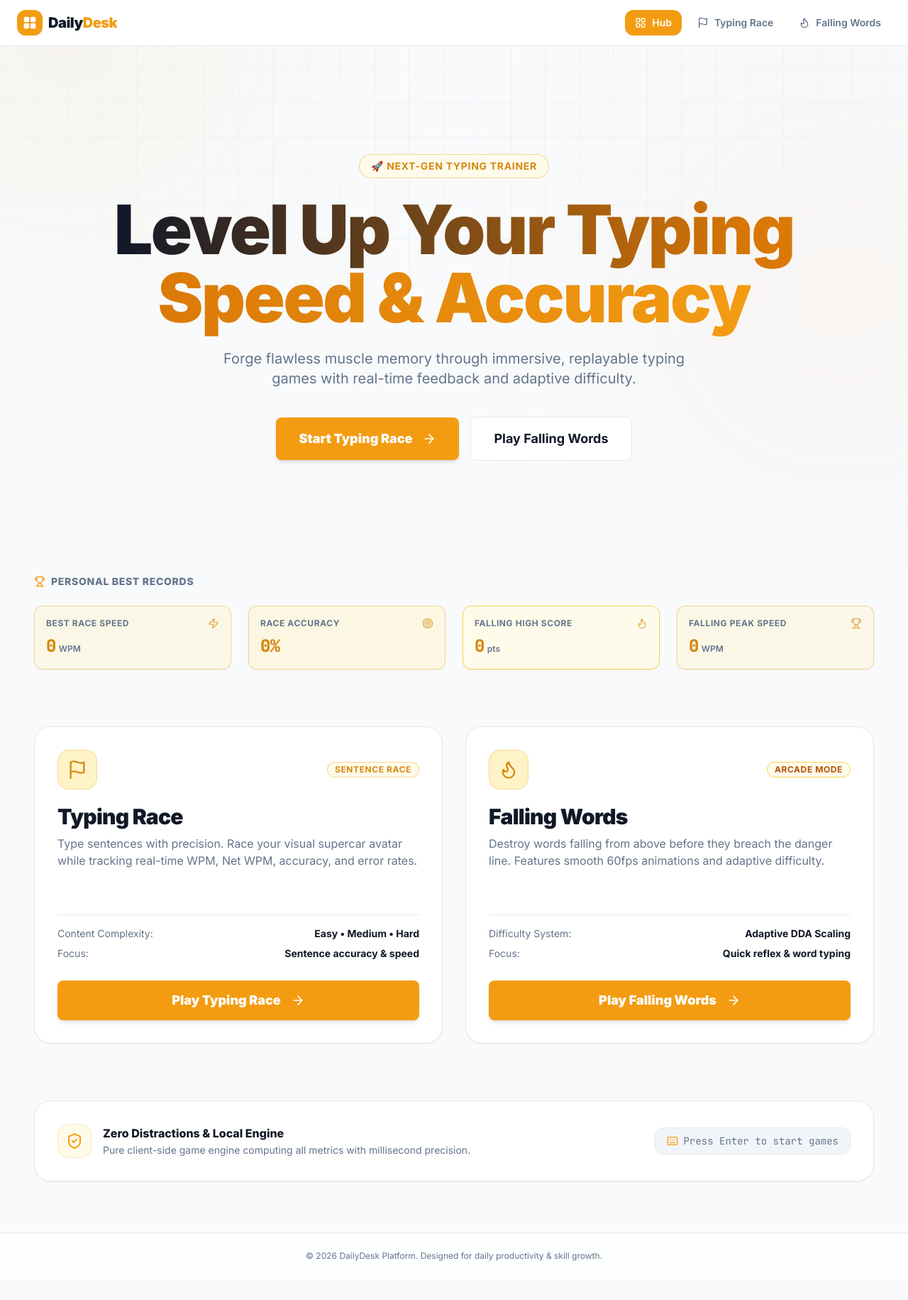
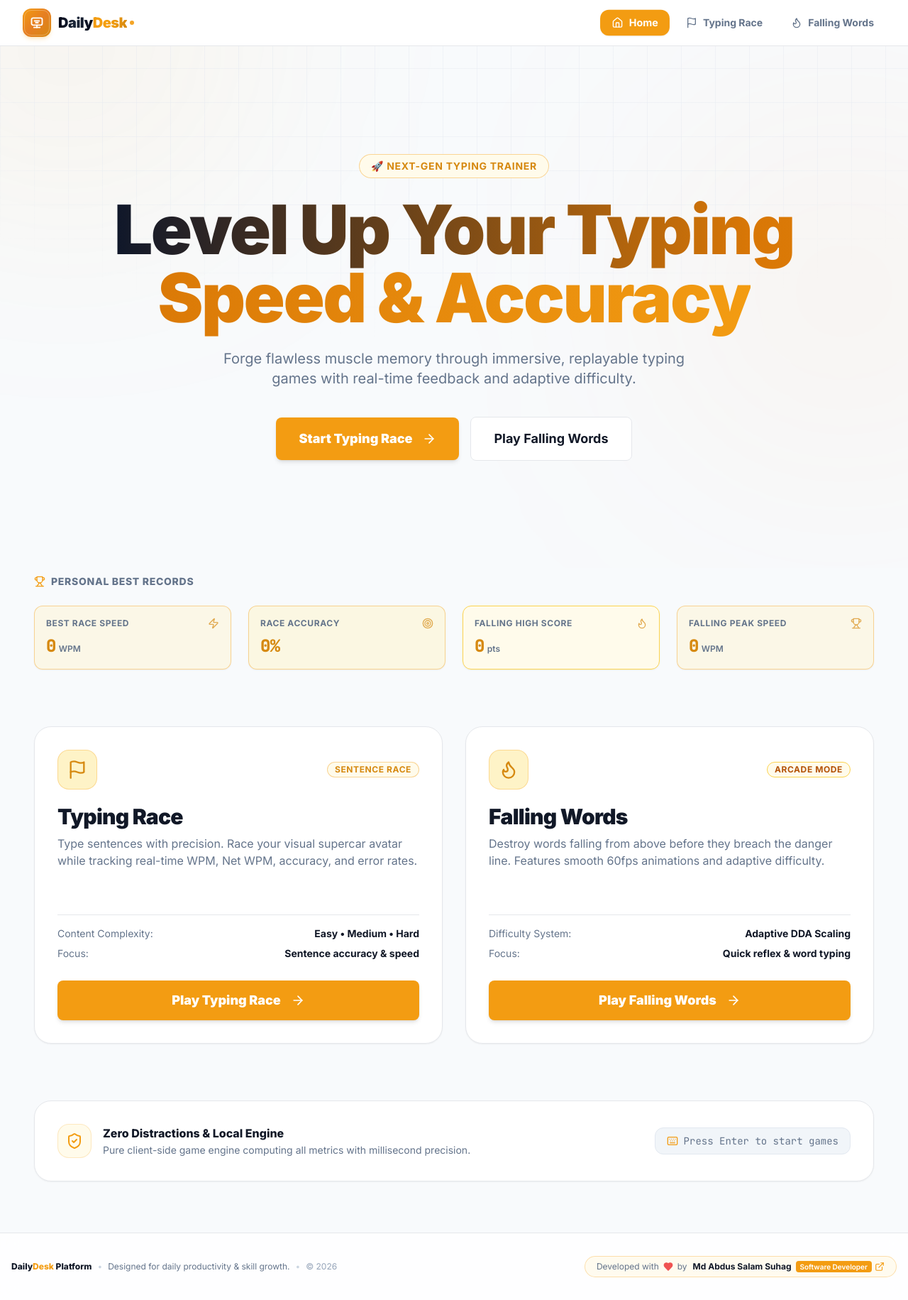
Before and after one commit to md-suhag/daily-desk, a Next.js app: page / in a window 1280 px wide. Shown: the whole page at 71% size. Before the commit the page ends 1801 px from the top, so only its background shows below. Built offline with nearby package versions, Linux system fonts and the light colour scheme.

Commit message:
feat(ui): update Navbar with Home link & brand logo gradient, add developer footer credit

```diff
--- a/src/app/layout.tsx
+++ b/src/app/layout.tsx
@@ -2,6 +2,7 @@ import type { Metadata } from 'next';
 import { Inter, JetBrains_Mono } from 'next/font/google';
 import './globals.css';
 import { Navbar } from '@/components/common/Navbar';
+import { Code2, Heart, ExternalLink } from 'lucide-react';
 
 const inter = Inter({
   subsets: ['latin'],
@@ -26,7 +27,7 @@ export default function RootLayout({
 }>) {
   return (
     <html lang="en" className={`${inter.variable} ${jetbrainsMono.variable}`}>
-      <body className="bg-background text-foreground antialiased min-h-screen flex flex-col selection:bg-primary/20 selection:text-primary relative overflow-x-hidden">
+      <body className="bg-background text-foreground antialiased min-h-screen flex flex-col selection:bg-[#F39C12]/20 selection:text-[#F39C12] relative overflow-x-hidden">
         {/* Soft Warm Ambient Background Layers */}
         <div className="fixed inset-0 pointer-events-none z-0 overflow-hidden">
           {/* Top Left Warm Amber Glow */}
@@ -43,8 +44,43 @@ export default function RootLayout({
         <main className="flex-1 container mx-auto px-4 sm:px-8 lg:px-12 py-6 sm:py-10 max-w-7xl relative z-10">
           {children}
         </main>
-        <footer className="border-t border-border/80 py-6 text-center text-xs text-muted-foreground relative z-10 bg-white/70 backdrop-blur-xs">
-          <p>© {new Date().getFullYear()} DailyDesk Platform. Designed for daily productivity & skill growth.</p>
+
+        {/* Professional Footer with Developer Credits */}
+        <footer className="border-t border-[#E5E7EB] py-8 text-center text-xs text-[#64748B] relative z-10 bg-white/80 backdrop-blur-md">
+          <div className="container mx-auto px-4 flex flex-col sm:flex-row items-center justify-between gap-4 max-w-7xl">
+            {/* Copyright Info & Platform Tagline */}
+            <div className="flex flex-col sm:flex-row items-center gap-1.5 sm:gap-2 text-center sm:text-left">
+              <span className="font-extrabold text-[#111827]">
+                Daily<span className="text-[#F39C12]">Desk</span> Platform
+              </span>
+              <span className="hidden sm:inline-block text-slate-300">•</span>
+              <span>Designed for daily productivity & skill growth.</span>
+              <span className="hidden sm:inline-block text-slate-300">•</span>
+              <span className="text-slate-400">© {new Date().getFullYear()}</span>
+            </div>
+
+            {/* Developer Portfolio / Profile Link with Love Icon */}
+            <div className="flex items-center gap-2 bg-amber-50/80 px-4 py-1.5 rounded-full border border-[#F39C12]/30 shadow-xs">
+              <span className="flex items-center gap-1.5">
+                <span>Developed with</span>
+                <Heart className="h-3.5 w-3.5 fill-red-500 text-red-500 animate-pulse" />
+                <span>by</span>
+              </span>
+              <a
+                href="https://www.facebook.com/mdas.suhag"
+                target="_blank"
+                rel="noopener noreferrer"
+                className="font-bold text-[#111827] hover:text-[#F39C12] transition-colors flex items-center gap-1 group"
+                title="Md Abdus Salam Suhag - Software Developer"
+              >
+                <span>Md Abdus Salam Suhag</span>
+                <span className="text-[10px] bg-[#F39C12] text-white px-1.5 py-0.2 rounded font-semibold ml-0.5">
+                  Software Developer
+                </span>
+                <ExternalLink className="h-3.5 w-3.5 text-[#F39C12] group-hover:translate-x-0.5 transition-transform" />
+              </a>
+            </div>
+          </div>
         </footer>
       </body>
     </html>
--- a/src/components/common/Navbar.tsx
+++ b/src/components/common/Navbar.tsx
@@ -3,7 +3,7 @@
 import React, { useState, useEffect } from 'react';
 import Link from 'next/link';
 import { usePathname } from 'next/navigation';
-import { LayoutGrid, Flag, Flame, Menu, X, ChevronRight } from 'lucide-react';
+import { Home, Flag, Flame, Menu, X, ChevronRight, Layers } from 'lucide-react';
 import { cn } from '@/lib/utils';
 
 export function Navbar() {
@@ -11,7 +11,7 @@ export function Navbar() {
   const [mobileMenuOpen, setMobileMenuOpen] = useState(false);
 
   const navItems = [
-    { href: '/', label: 'Hub', shortLabel: 'Hub', icon: LayoutGrid, desc: 'Dashboard & statistics' },
+    { href: '/', label: 'Home', shortLabel: 'Home', icon: Home, desc: 'Dashboard & statistics' },
     { href: '/race', label: 'Typing Race', shortLabel: 'Race', icon: Flag, desc: 'Sentence speed racing' },
     { href: '/falling', label: 'Falling Words', shortLabel: 'Falling', icon: Flame, desc: 'Arcade word survival' },
   ];
@@ -23,18 +23,42 @@ export function Navbar() {
 
   return (
     <header className="sticky top-0 z-50 w-full border-b border-[#E5E7EB] bg-white/95 backdrop-blur-md relative shadow-xs">
-      <div className="container mx-auto flex h-14 sm:h-16 items-center justify-between px-3 sm:px-6">
-        {/* Brand Logo */}
+      <div className="container mx-auto flex h-14 sm:h-16 items-center justify-between px-4 sm:px-8 max-w-7xl">
+        {/* Professional Modern Brand Logo */}
         <Link
           href="/"
-          className="flex items-center gap-2 font-extrabold text-base sm:text-xl tracking-tight text-[#111827] hover:opacity-90 transition-opacity shrink-0"
+          className="flex items-center gap-2.5 font-extrabold text-lg sm:text-2xl tracking-tight text-[#111827] hover:opacity-90 transition-opacity shrink-0 group"
         >
-          <div className="flex h-8 w-8 sm:h-9 sm:w-9 items-center justify-center rounded-xl bg-[#F39C12] text-white shadow-sm">
-            <LayoutGrid className="h-4 w-4 sm:h-5 sm:w-5 fill-white" />
+          {/* Distinctive Executive Dual-Tone Emblem */}
+          <div className="relative flex h-9 w-9 sm:h-10 sm:w-10 items-center justify-center rounded-xl bg-gradient-to-br from-[#F39C12] via-[#E67E22] to-[#D68910] text-white shadow-md shadow-amber-500/20 group-hover:scale-105 transition-transform duration-200">
+            <div className="absolute inset-0.5 rounded-[10px] border border-white/25 pointer-events-none" />
+            <svg
+              className="h-5 w-5 sm:h-5.5 sm:w-5.5 fill-none stroke-current stroke-[2.2] text-white"
+              viewBox="0 0 24 24"
+              strokeLinecap="round"
+              strokeLinejoin="round"
+            >
+              {/* Sleek desk / workstation layered geometric mark */}
+              <rect x="3" y="4" width="18" height="12" rx="2.5" />
+              <path d="M7 20h10" />
+              <path d="M12 16v4" />
+              <path d="M8 9h8" />
+              <path d="M10 12h4" />
+            </svg>
           </div>
-          <span className="text-[#111827] font-black">
-            Daily<span className="text-[#F39C12]">Desk</span>
-          </span>
+
+          <div className="flex flex-col">
+            <div className="flex items-center gap-1 leading-none">
+              <span className="font-black tracking-tight text-lg sm:text-xl">
+                <span className="bg-gradient-to-r from-slate-950 via-slate-800 to-slate-950 bg-clip-text text-transparent">Daily</span>
+                <span className="bg-gradient-to-r from-[#F39C12] via-amber-500 to-[#D68910] bg-clip-text text-transparent">Desk</span>
+              </span>
+              <span className="h-1.5 w-1.5 rounded-full bg-[#F39C12] animate-pulse" />
+            </div>
+            <span className="text-[10px] font-bold tracking-widest uppercase text-[#64748B] hidden xs:inline-block">
+              Skill & Productivity
+            </span>
+          </div>
         </Link>
 
         {/* Desktop Navigation (Visible on sm and up) */}
@@ -47,9 +71,9 @@ export function Navbar() {
                 key={item.href}
                 href={item.href}
                 className={cn(
-                  'flex items-center gap-2 rounded-xl px-3.5 py-2 text-sm font-semibold transition-all duration-200',
+                  'flex items-center gap-2 rounded-xl px-4 py-2 text-sm font-bold transition-all duration-200',
                   isActive
-                    ? 'bg-[#F39C12] text-white shadow-sm'
+                    ? 'bg-[#F39C12] text-white shadow-sm scale-[1.02]'
                     : 'text-[#64748B] hover:bg-slate-100 hover:text-[#111827]'
                 )}
               >
@@ -61,9 +85,9 @@ export function Navbar() {
         </nav>
 
         {/* Mobile Quick Bar & Hamburger Toggle Button (Visible on mobile) */}
-        <div className="flex sm:hidden items-center gap-1.5">
+        <div className="flex sm:hidden items-center gap-2">
           {/* Quick Icon Pits for fast mobile navigation without opening menu */}
-          <div className="flex items-center gap-1 bg-slate-100 p-1 rounded-lg border border-slate-200">
+          <div className="flex items-center gap-1 bg-slate-100 p-1 rounded-xl border border-slate-200">
             {navItems.map((item) => {
               const Icon = item.icon;
               const isActive = pathname === item.href;
@@ -72,7 +96,7 @@ export function Navbar() {
                   key={item.href}
                   href={item.href}
                   className={cn(
-                    'p-1.5 rounded-md transition-colors',
+                    'p-1.5 rounded-lg transition-colors',
                     isActive
                       ? 'bg-[#F39C12] text-white shadow-xs'
                       : 'text-[#64748B] hover:text-[#111827]'
@@ -88,7 +112,7 @@ export function Navbar() {
           {/* Hamburger Toggle Button */}
           <button
             onClick={() => setMobileMenuOpen(!mobileMenuOpen)}
-            className="flex h-9 w-9 items-center justify-center rounded-xl bg-slate-100 text-[#111827] border border-slate-200 hover:bg-slate-200 focus:outline-none focus:ring-2 focus:ring-[#F39C12]/40 transition-colors"
+            className="flex h-9.5 w-9.5 items-center justify-center rounded-xl bg-slate-100 text-[#111827] border border-slate-200 hover:bg-slate-200 focus:outline-none focus:ring-2 focus:ring-[#F39C12]/40 transition-colors"
             aria-label="Toggle Navigation Menu"
           >
             {mobileMenuOpen ? <X className="h-5 w-5 text-[#F39C12]" /> : <Menu className="h-5 w-5" />}
```
